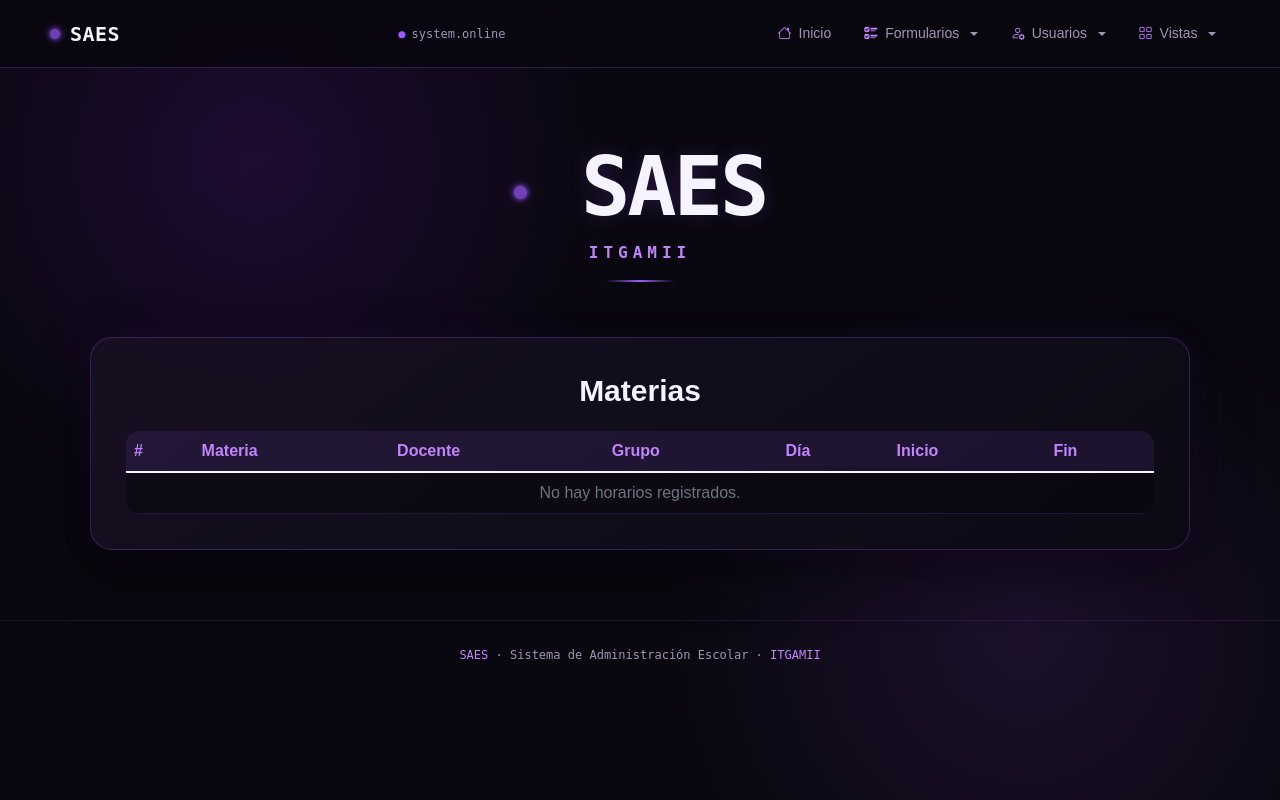
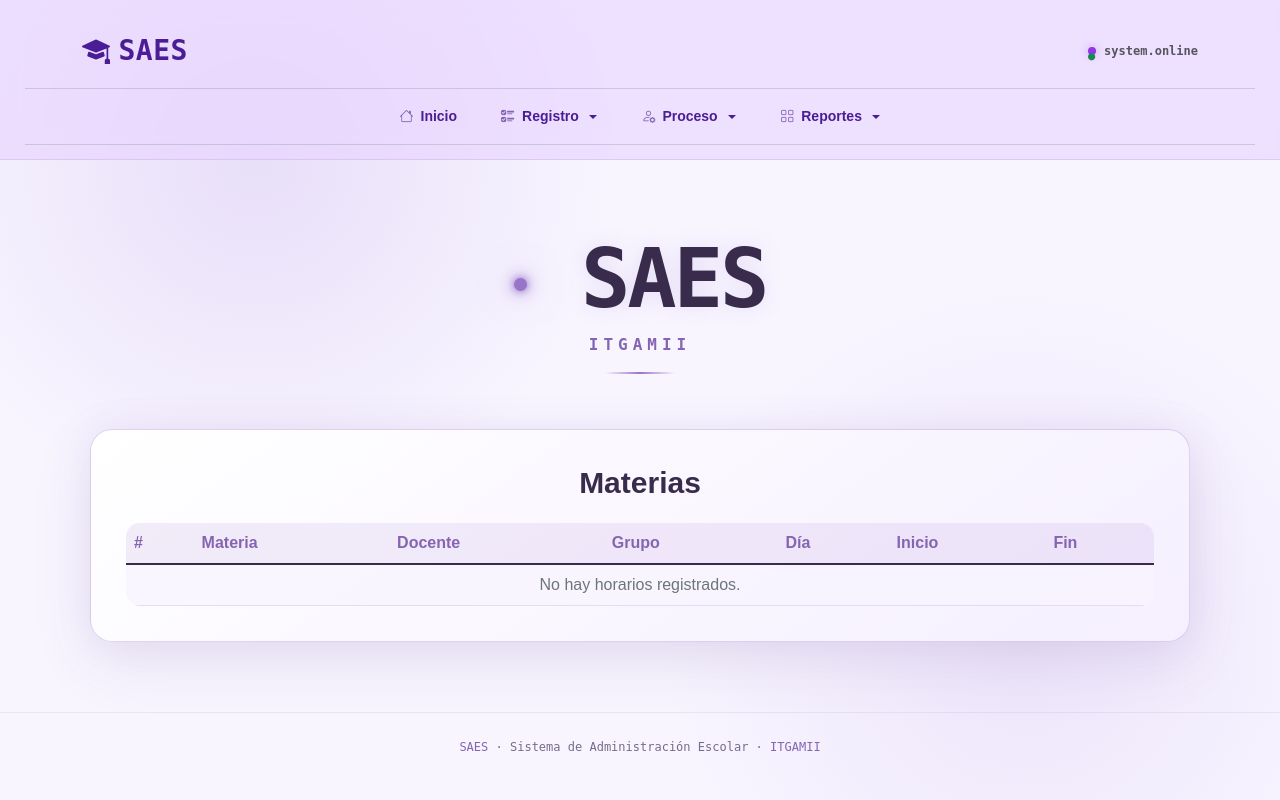
Before and after one commit to cersolit/saes, a CodeIgniter app: page /database/index.php/materias/index in a window 1280 px wide. Run offline with CodeIgniter, Linux system fonts and the light colour scheme; data that the repository does not hold is empty.

Commit message:
Actualización del diseño lila

```diff
--- a/application/views/partials/navbar.php
+++ b/application/views/partials/navbar.php
@@ -1,24 +1,32 @@
 <nav class="navbar-saes">
-    <div class="navbar-container">
+    <!-- Bloque Superior: Únicamente SAES y system.online -->
+    <div class="navbar-header-top py-3 border-bottom border-secondary border-opacity-25">
+        <div class="container d-flex justify-content-between align-items-center">
+            <a href="<?= site_url(); ?>" class="brand text-decoration-none fs-3 fw-bold text-white d-flex align-items-center gap-2">
+                <i class="bi bi-mortarboard-fill"></i>
+                <span>SAES</span>
+            </a>
+            <span class="system-status text-muted small d-flex align-items-center gap-2">
+                <span class="terminal-dot text-success">●</span> system.online
+            </span>
+        </div>
+    </div>
 
-        <a href="<?= site_url(); ?>" class="brand">
-            <span class="terminal-dot"></span>
-            SAES
-        </a>
-
-        <span class="system-status">system.online</span>
-
-        <div class="nav-links">
+    <!-- Bloque Inferior: Menú centrado con el estilo morado oscuro -->
+    <div class="navbar-menu-bottom py-2 border-bottom border-secondary border-opacity-25">
+        <div class="container d-flex justify-content-center">
+            <div class="nav-links d-flex align-items-center gap-3">
 
                 <a href="<?= site_url(); ?>" class="<?= ($this->uri->segment(1) == '') ? 'active' : '' ?>">
                     <i class="bi bi-house"></i>
                     <span>Inicio</span>
                 </a>
 
+                <!-- Menú de Registro -->
                 <div class="dropdown nav-dropdown">
-                <a href="#" class="dropdown-toggle nav-dropdown-toggle <?= in_array($this->uri->segment(1), array('Alumnos_froms', 'Profesores_froms')) ? 'active' : '' ?>">
+                    <a href="#" class="dropdown-toggle nav-dropdown-toggle <?= in_array($this->uri->segment(1), array('Alumnos_froms', 'Profesores_froms')) ? 'active' : '' ?>" data-bs-toggle="dropdown">
                         <i class="bi bi-ui-checks"></i>
-                    <span>Formularios</span>
+                        <span>Registro</span>
                     </a>
                     <ul class="dropdown-menu">
                         <li>
@@ -34,10 +42,11 @@
                     </ul>
                 </div>
 
+                <!-- Menú de Proceso -->
                 <div class="dropdown nav-dropdown">
-                <a href="#" class="dropdown-toggle nav-dropdown-toggle <?= ($this->uri->segment(1) == 'Usuarios_froms') ? 'active' : '' ?>">
+                    <a href="#" class="dropdown-toggle nav-dropdown-toggle <?= ($this->uri->segment(1) == 'Usuarios_froms') ? 'active' : '' ?>" data-bs-toggle="dropdown">
                         <i class="bi bi-person-gear"></i>
-                    <span>Usuarios</span>
+                        <span>Proceso</span>
                     </a>
                     <ul class="dropdown-menu">
                         <li>
@@ -48,10 +57,11 @@
                     </ul>
                 </div>
 
+                <!-- Menú de Reportes -->
                 <div class="dropdown nav-dropdown">
-                <a href="#" class="dropdown-toggle nav-dropdown-toggle <?= in_array($this->uri->segment(1), array('Materias', 'Registro_calif', 'Lista_calif', 'Tabla_horarios')) ? 'active' : '' ?>">
+                    <a href="#" class="dropdown-toggle nav-dropdown-toggle <?= in_array($this->uri->segment(1), array('Materias', 'Registro_calif', 'Lista_calif', 'Tabla_horarios')) ? 'active' : '' ?>" data-bs-toggle="dropdown">
                         <i class="bi bi-grid"></i>
-                    <span>Vistas</span>
+                        <span>Reportes</span>
                     </a>
                     <ul class="dropdown-menu">
                         <li>
@@ -94,6 +104,6 @@
                 </div>
 
             </div>
-
+        </div>
     </div>
 </nav>
--- a/application/views/partials/styles.php
+++ b/application/views/partials/styles.php
@@ -1,32 +1,35 @@
 <style>
 /* ===== VARIABLES ===== */
+
 :root {
-    --bg: #09070f;
-    --card: #110d1b;
-    --card-2: #171022;
-    --purple: #9b5cff;
-    --purple-light: #c084fc;
-    --border: rgba(155, 92, 255, 0.25);
-    --text: #f5f3ff;
-    --muted: #9f96b2;
+    --bg: #f8f5ff;
+    --card: #ffffff;
+    --card-2: #f0e8ff;
+    --purple: #9875c9;
+    --purple-light: #8565b2;
+    --border: rgba(152, 117, 201, 0.30);
+    --text: #382b4b;
+    --muted: #786b8b;
 }
 
 /* ===== BODY ===== */
+
 body {
     margin: 0;
     min-height: 100vh;
     color: var(--text);
     font-family: Arial, Helvetica, sans-serif;
     background:
-        radial-gradient(circle at 20% 20%, rgba(126, 34, 206, .18), transparent 30%),
-        radial-gradient(circle at 80% 80%, rgba(168, 85, 247, .12), transparent 30%),
+        radial-gradient(circle at 20% 20%, rgba(190, 164, 232, .28), transparent 30%),
+        radial-gradient(circle at 80% 80%, rgba(213, 195, 242, .32), transparent 30%),
         var(--bg);
 }
+/* ===== NAVBAR ===== */
 
-/* ===== NAVBAR ===== */
 .navbar-saes {
-    background: rgba(9, 7, 15, .82);
-    border-bottom: 1px solid var(--border);
+    /* Un lila más firme y fuertecito que resalta sobre el fondo */
+    background: rgba(233, 213, 255, 0.65);
+    border-bottom: 1px solid rgba(175, 134, 214, 0.25);
     backdrop-filter: blur(12px);
     -webkit-backdrop-filter: blur(12px);
     padding: 14px 25px;
@@ -43,69 +47,108 @@ body {
 }
 
 /* ===== MARCA ===== */
+
 .brand {
     display: flex;
     align-items: center;
     gap: 10px;
     text-decoration: none;
-    color: var(--text);
+    color: #4a1d96 !important; /* Morado oscuro fuerte y legible para el texto SAES */
     font-family: "JetBrains Mono", "Fira Code", monospace;
     font-size: 20px;
     font-weight: 700;
     letter-spacing: .5px;
 }
-.brand span { color: var(--purple-light); }
+
+/* Cambiamos el color del icono (birrete) para que combine y no se pierda */
+.brand i {
+    color: #4a1d96 !important;
+}
+
+.brand span {
+    color: #4a1d96 !important;
+}
 
 .terminal-dot {
-    width: 10px;
-    height: 10px;
-    background: var(--purple);
+    width: 8px;
+    height: 8px;
+    background-color: #9333ea !important; /* Morado brillante estético */
     border-radius: 50%;
     display: inline-block;
-    box-shadow: 0 0 6px var(--purple), 0 0 14px var(--purple), 0 0 25px rgba(155, 92, 255, .8);
-    animation: pulse 2s infinite;
-}
-@keyframes pulse {
-    0%, 100% { opacity: 1; box-shadow: 0 0 6px var(--purple), 0 0 14px var(--purple); }
-    50%      { opacity: .65; box-shadow: 0 0 4px var(--purple), 0 0 8px var(--purple); }
+    box-shadow: 0 0 8px rgba(147, 51, 234, 0.4);
 }
 
 .system-status {
-    color: var(--muted);
+    color: #4a1d96;
     font-family: "JetBrains Mono", "Fira Code", monospace;
     font-size: 12px;
     margin-left: 20px;
-}
-.system-status::before {
-    content: "●";
-    color: var(--purple);
-    margin-right: 6px;
+    font-weight: 600;
+    display: inline-flex;
+    align-items: center;
+    gap: 6px;
 }
 
+/* Nos aseguramos de que no haya puntos extra generados por ::before */
+.system-status::before {
+    content: none !important;
+} /* <--- ¡Aquí faltaba cerrar esta llave! */
+
 /* ===== NAVEGACIÓN ===== */
-.nav-links { display: flex; align-items: center; gap: 5px; }
+
+.nav-links {
+    display: flex;
+    align-items: center;
+    gap: 5px;
+}
+
+/* Letras e iconos inactivos en un morado oscuro bien marcado y legible */
 .nav-links a {
-    color: var(--muted);
+    color: #4a1d96 !important; /* Morado oscuro fuerte para alto contraste */
     text-decoration: none;
     padding: 9px 14px;
     border-radius: 10px;
     transition: all .2s ease;
     font-size: 14px;
+    font-weight: 600; /* Un poco más de grosor para que resalte */
 }
-.nav-links a:hover { color: var(--text); background: rgba(155, 92, 255, .10); }
+
+/* Estilo al pasar el cursor (hover) */
+.nav-links a:hover {
+    color: #2e1065 !important;
+    background: rgba(147, 51, 234, 0.15);
+}
+
+/* Enlace activo (Inicio) */
 .nav-links a.active {
-    color: white;
-    background: rgba(139, 92, 246, .22);
-    border: 1px solid rgba(155, 92, 255, .25);
+    color: #ffffff !important; /* Letra blanca brillante sobre el botón morado */
+    background: #8b5cf6 !important; /* Fondo morado sólido */
+    border: 1px solid #7c3aed;
+    box-shadow: 0 2px 8px rgba(139, 92, 246, 0.3);
+}
+
+/* Asegurar que los desplegables (dropdown) también mantengan el texto oscuro */
+.nav-dropdown-toggle {
+    color: #4a1d96 !important;
+}
+
+/* ===== TARJETA CONTENEDORA (Si la usas en CSS) ===== */
+.tarjeta {
+    background: rgba(243, 232, 255, 0.85); /* Tono lila suave pero más marcado */
+    border: 1px solid rgba(192, 132, 252, 0.4);
+    box-shadow: 0 8px 24px rgba(147, 51, 234, 0.12);
+    border-radius: 16px;
 }
 
 /* ===== HERO ===== */
+
 .hero {
     max-width: 1100px;
     margin: auto;
     padding: 70px 20px 30px;
     text-align: center;
 }
+
 .saes-title {
     margin: 0;
     font-family: "JetBrains Mono", "Fira Code", monospace;
@@ -113,8 +156,9 @@ body {
     font-weight: 800;
     letter-spacing: -3px;
     color: var(--text);
-    text-shadow: 0 0 20px rgba(155, 92, 255, .20);
+    text-shadow: 0 0 20px rgba(152, 117, 201, .18);
 }
+
 .saes-title .title-dot {
     display: inline-block;
     width: 13px;
@@ -123,9 +167,10 @@ body {
     vertical-align: middle;
     background: var(--purple);
     border-radius: 50%;
-    box-shadow: 0 0 7px var(--purple), 0 0 16px var(--purple), 0 0 35px rgba(155, 92, 255, .8);
+    box-shadow: 0 0 7px var(--purple), 0 0 16px var(--purple), 0 0 35px rgba(152, 117, 201, .55);
     animation: pulse 2s infinite;
 }
+
 .instituto {
     margin-top: 5px;
     color: var(--purple-light);
@@ -200,31 +251,36 @@ body {
     padding: 12px 25px;
     border: none;
     border-radius: 12px;
-    color: white;
+    color: var(--text);
     font-weight: 600;
     text-decoration: none;
-    background: linear-gradient(135deg, #7c3aed, #a855f7);
-    box-shadow: 0 8px 25px rgba(124, 58, 237, .25);
+    background: linear-gradient(135deg, #9875c9, #b49add);
+    box-shadow: 0 8px 25px rgba(152, 117, 201, .22);
     transition: all .2s ease;
 }
+
 .btn-saes:hover {
-    color: white;
+    color: var(--text);
     transform: translateY(-2px);
-    box-shadow: 0 12px 30px rgba(124, 58, 237, .40);
+    box-shadow: 0 12px 30px rgba(152, 117, 201, .32);
 }
 
+
+
 /* ===== FOOTER ===== */
+
 footer {
     text-align: center;
     padding: 25px 20px;
     color: var(--muted);
     font-family: "JetBrains Mono", "Fira Code", monospace;
     font-size: 12px;
-    border-top: 1px solid rgba(155, 92, 255, .12);
+    border-top: 1px solid rgba(152, 117, 201, .13);
 }
 footer span { color: var(--purple-light); }
 
 /* ===== RESPONSIVE ===== */
+
 @media (max-width: 768px) {
     .navbar-container { flex-direction: column; gap: 12px; }
     .nav-links { flex-wrap: wrap; justify-content: center; }
@@ -404,36 +462,31 @@ footer span { color: var(--purple-light); }
     max-width: 1100px;
     padding: 35px;
     margin: 0 auto;
-    background: linear-gradient(145deg, rgba(23, 16, 34, .97), rgba(13, 10, 21, .97));
+    background: linear-gradient(145deg, rgba(255, 255, 255, .98), rgba(245, 239, 255, .98));
     border: 1px solid var(--border);
     border-radius: 22px;
-    box-shadow: 0 20px 60px rgba(0, 0, 0, .42), 0 0 35px rgba(126, 34, 206, .08);
+    box-shadow: 0 20px 60px rgba(99, 76, 130, .12), 0 0 35px rgba(190, 164, 232, .12);
 }
-
 .table-responsive {
     border-radius: 14px;
     overflow-x: auto;
 }
-
 .table-saes {
     margin: 0;
-    --bs-table-bg: rgba(9, 7, 15, .55);
+    --bs-table-bg: rgba(248, 245, 255, .75);
     --bs-table-color: var(--text);
-    --bs-table-border-color: rgba(155, 92, 255, .16);
+    --bs-table-border-color: rgba(152, 117, 201, .20);
     vertical-align: middle;
 }
-
 .table-saes thead th {
     color: var(--purple-light);
-    background: rgba(155, 92, 255, .10);
-    border-bottom: 1px solid rgba(155, 92, 255, .28);
+    background: rgba(152, 117, 201, .12);
+    border-bottom: 1px solid rgba(152, 117, 201, .30);
     white-space: nowrap;
 }
-
 .table-saes tbody tr:hover {
-    --bs-table-hover-bg: rgba(155, 92, 255, .07);
+    --bs-table-hover-bg: rgba(152, 117, 201, .08);
 }
-
 .titulo-seccion {
     margin: 0 0 22px;
     color: var(--text);
```
Also changed, not shown: other parts of application/views/partials/styles.php (+40 -38 lines), application/views/welcome_message.php (+19 -18 lines). Lines whose indentation alone changed are shown as unchanged.
